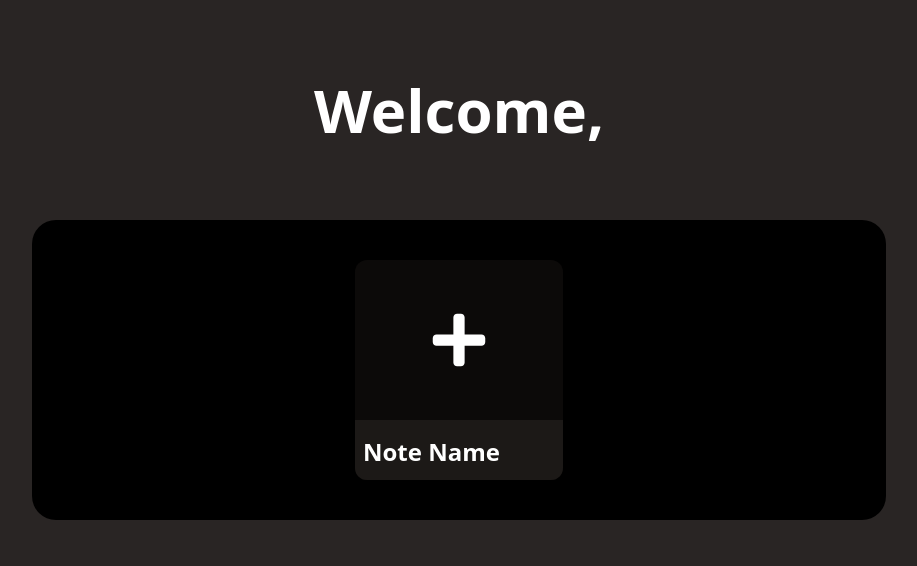
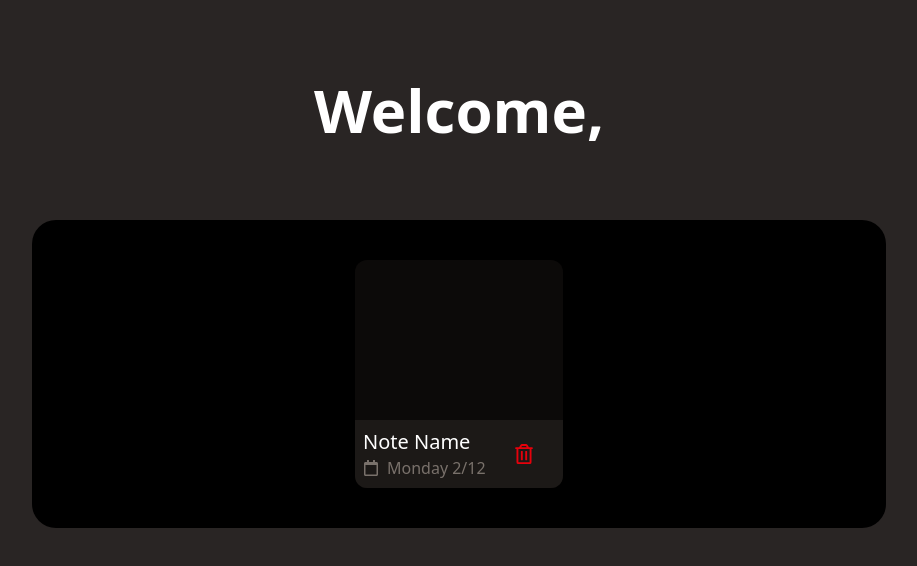
Before and after one commit to tcaf09/note_app, a React (Vite) app in the folder client/: page /dashboard in a window 1280 px wide. Shown: the top 566 px of the page, without its empty margins (181-1098 px from the left). Built offline with nearby package versions, Linux system fonts and the light colour scheme; no server answers.

Commit message:
Worked on dashboard

```diff
--- a/client/src/components/LoginSignup.tsx
+++ b/client/src/components/LoginSignup.tsx
@@ -1,4 +1,5 @@
 import { useRef, useState } from "react";
+import { useNavigate } from "react-router-dom";
 
 function LoginSignup() {
   const userRef = useRef<HTMLInputElement>(null);
@@ -7,6 +8,8 @@ function LoginSignup() {
   const confPasswordRef = useRef<HTMLInputElement>(null);
 
   const [error, setError] = useState<string | null>(null);
+
+  const navigate = useNavigate();
 
   const loginForm = (
     <>
@@ -112,7 +115,7 @@ function LoginSignup() {
       }
 
       localStorage.setItem("token", data.accessToken);
-      console.log(`Login Successful. Token: ${data.accessToken}`);
+      navigate("/dashboard");
     } catch (err) {
       console.log(err);
     }
@@ -127,8 +130,7 @@ function LoginSignup() {
       });
 
       if (!res.ok) throw new Error("Signup Failed");
-
-      console.log("User Created");
+      navigate("/dashboard");
     } catch (err) {
       console.log(err);
     }
@@ -140,16 +142,14 @@ function LoginSignup() {
         <div className="flex rounded-full bg-white justify-between w-full p-1">
           <p
             onClick={() => toggleOption("login")}
-            className={`cursor-pointer rounded-full ${
-              option === "login" ? "bg-black text-white" : "text-black"
-            } px-10 py-2`}
+            className={`cursor-pointer rounded-full ${option === "login" ? "bg-black text-white" : "text-black"
+              } px-10 py-2`}
           >
             Login
           </p>
           <p
-            className={`cursor-pointer rounded-full px-5 py-2 ${
-              option === "signup" ? "bg-black text-white" : "text-black"
-            }`}
+            className={`cursor-pointer rounded-full px-5 py-2 ${option === "signup" ? "bg-black text-white" : "text-black"
+              }`}
             onClick={() => {
               toggleOption("signup");
             }}
@@ -168,7 +168,7 @@ function LoginSignup() {
           {option === "login" ? loginForm : signupForm}
         </div>
         <button
-          className="border-none bg-white w-3/4 rounded-full py-2 my-5"
+          className="border-none bg-white w-3/4 rounded-full py-2 my-5 cursor-pointer"
           onClick={() => {
             if (option === "login" && userRef.current && passwordRef.current) {
               login(userRef.current.value, passwordRef.current.value);
@@ -184,9 +184,13 @@ function LoginSignup() {
                 signUp(
                   userRef.current.value,
                   passwordRef.current.value,
-                  emailRef.current.value
+                  emailRef.current.value,
                 );
+              } else {
+                setError("Passwords must match");
               }
+            } else {
+              setError("All feilds required");
             }
           }}
         >
--- a/client/src/components/NoteCard.tsx
+++ b/client/src/components/NoteCard.tsx
@@ -1,15 +1,27 @@
 import { useRef } from "react";
-import { FaPlus } from "react-icons/fa";
+import { FaRegCalendar, FaRegTrashAlt } from "react-icons/fa";
 
 function NoteCard() {
   const previewRef = useRef<HTMLDivElement>(null);
   return (
     <div className="bg-stone-950 max-w-52 w-full mx-auto rounded-xl shadow-md">
-      <div ref={previewRef} className="h-40 text-white text-6xl flex items-center justify-center">
-        <FaPlus />
-      </div>
-      <div className="bg-stone-900 p-2 rounded-b-xl">
-        <h3 className="text-white">Note Name</h3>
+      <div
+        ref={previewRef}
+        className="h-40 text-white flex items-center justify-center"
+      ></div>
+      <div className="bg-stone-900 p-2 rounded-b-xl flex">
+        <div>
+          <p className="text-white text-xl">Note Name</p>
+          <div className="flex text-stone-500">
+            <FaRegCalendar className="my-1" />
+            <p className="mx-2">Monday 2/12</p>
+          </div>
+        </div>
+        <div className="text-red-600 text-xl flex items-center justify-center grow cursor-pointer">
+          <div className="p-2 bg-transparent hover:bg-red-600/20 rounded-lg">
+            <FaRegTrashAlt />
+          </div>
+        </div>
       </div>
     </div>
   );
```
Also changed, not shown: 1 other file (tests, documents, lock files or other folders).
